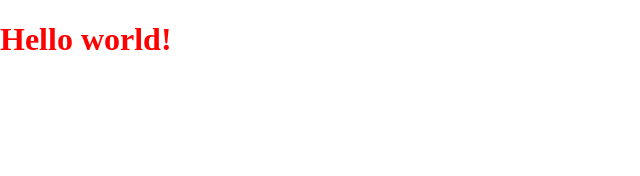
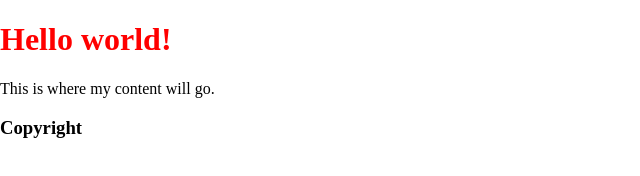
Before and after one commit to jonathanjwatson/portfolio-from-scratch, a plain HTML site: page index.html in a window 1280 px wide. Shown: the whole page, without its empty margins (0-640 px from the left). Drawn offline with Linux system fonts and the light colour scheme.

Commit message:
built out basic html sections

```diff
--- a/index.html
+++ b/index.html
@@ -9,6 +9,14 @@
     <title>Document</title>
   </head>
   <body>
-    <h1>Hello world!</h1>
+      <header>
+        <h1>Hello world!</h1>
+      </header>
+      <main>
+          <p>This is where my content will go.</p>
+      </main>
+      <footer>
+          <h3>Copyright</h3>
+      </footer>
   </body>
 </html>
```
